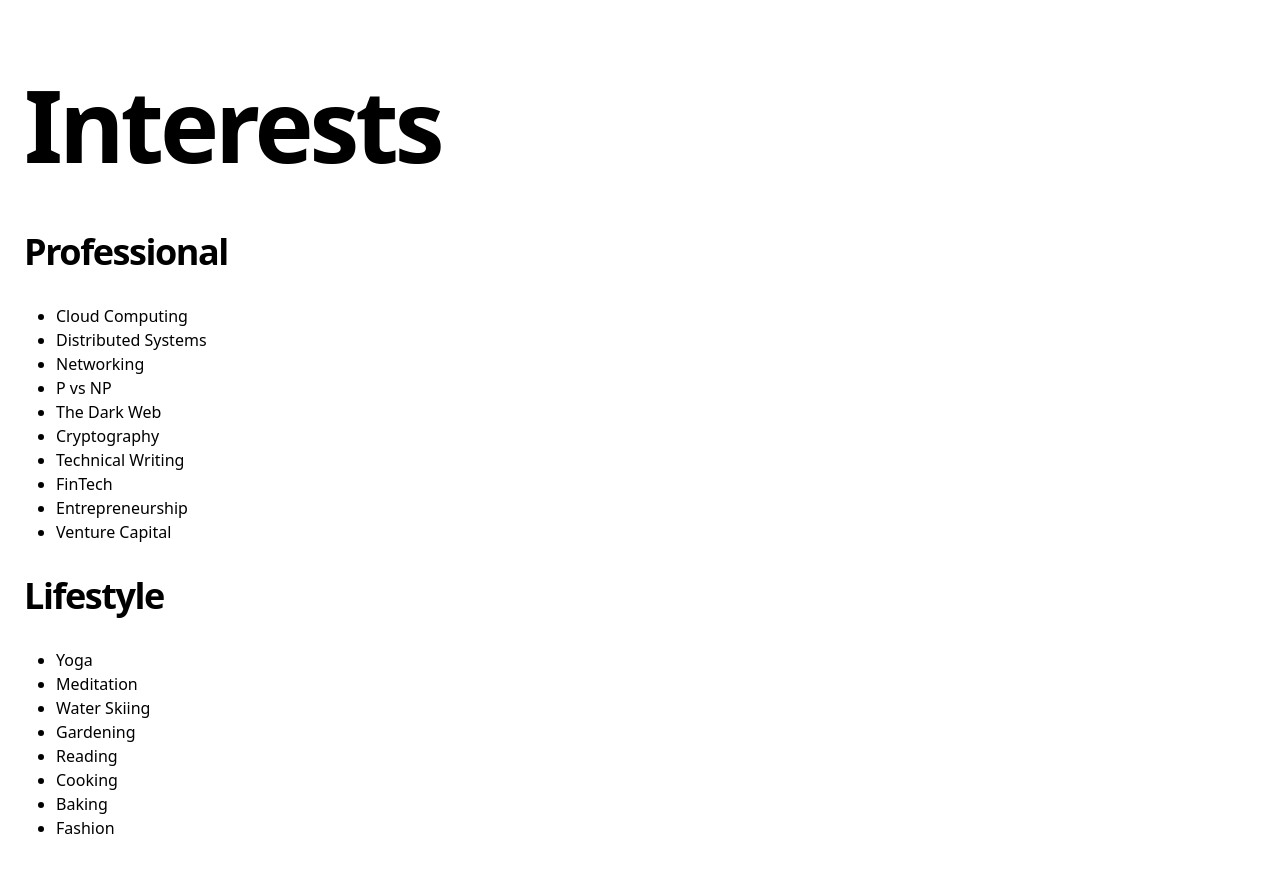
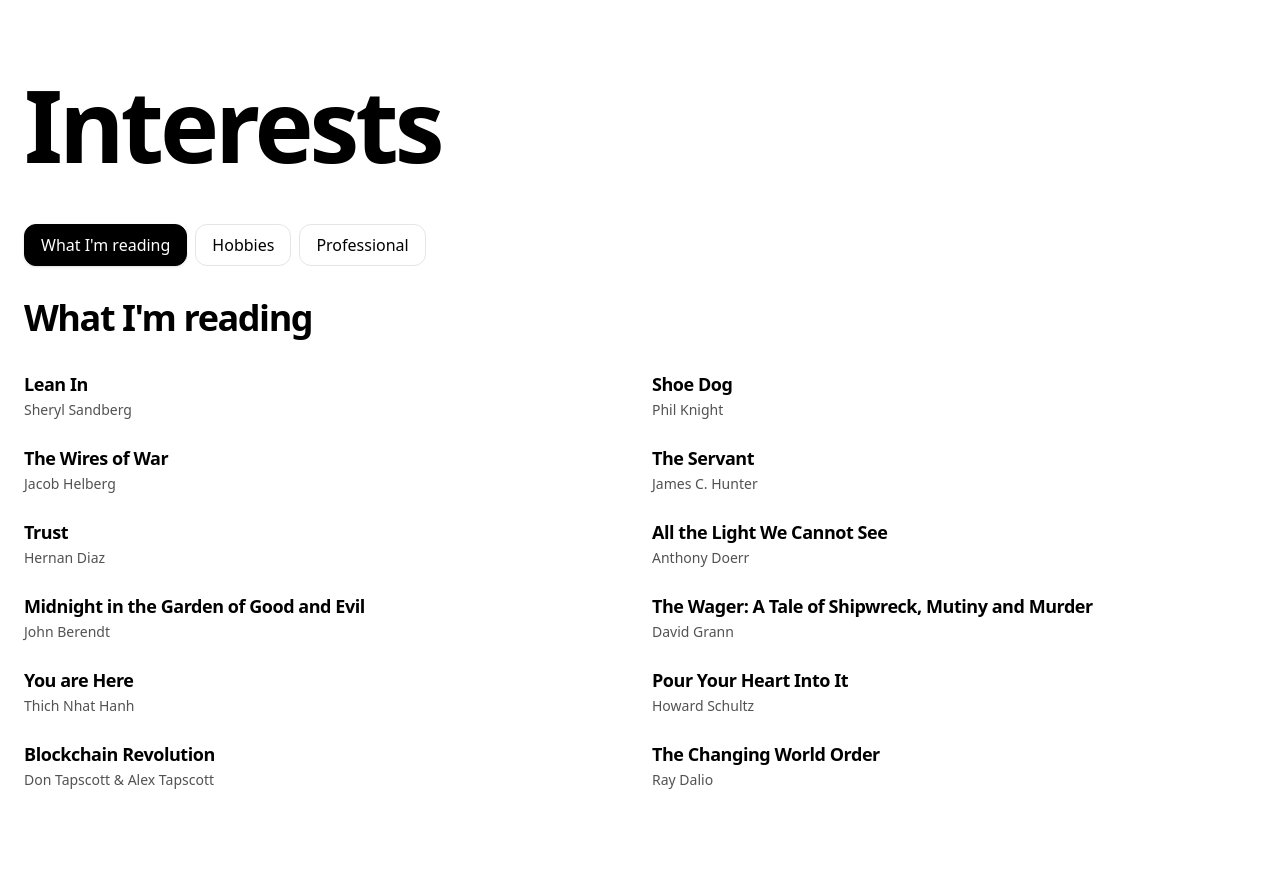
Before and after one commit to hadpeter/hadleypeterson-info, a Next.js app: page /interests in a window 1280 px wide. Shown: the top 872 px of the page. Built offline with nearby package versions, Linux system fonts and the light colour scheme.

Commit message:
interests

```diff
--- a/app/interests/page.js
+++ b/app/interests/page.js
@@ -1,42 +1,267 @@
-import PageTitleComponet from "../components/pageTitle.js"
-import PageSubTitleComponet from "../components/pageSubTitle.js"
-import DoubleListComponent from "../components/doubleList.js"
+'use client';
+import { useState } from "react";
+import PageTitleComponet from "../components/pageTitle.js";
+import PageSubTitleComponet from "../components/pageSubTitle.js";
+import DoubleListComponent from "../components/doubleList.js";
+
 
 export default function Interests() {
-    var prof_interests = [
-        {"name": "Cloud Computing", "image": "/interests/cloud_computing.webp"},
-        {"name": "Distributed Systems", "image": "/interests/distributed_systems.webp"},
-        {"name": "Networking", "image": "/interests/networking.webp"},
-        {"name": "P vs NP", "image": "/interests/p_v_np.jpg"},
-        {"name": "The Dark Web", "image": "/interests/dark_web.webp"},
-        {"name": "Cryptography", "image": "/interests/public_encryption.jpg"},
-        {"name": "Technical Writing", "image": "/interests/tech_writing.webp"},
-        {"name": "FinTech", "image": "/interests/fintech.webp"},
-        {"name": "Entrepreneurship", "image": "/interests/entrepreneurship.webp"},
-        {"name": "Venture Capital", "image": "/interests/venture_capital.webp"}
-    ]
+  const [tab, setTab] = useState("reading");
+
+  const readings = [
+    {
+      title: "Lean In",
+      by: "Sheryl Sandberg"
+    },
+    {
+      title: "Shoe Dog",
+      by: "Phil Knight"
+    },
+    {
+      title: "The Wires of War",
+      by: "Jacob Helberg"
+    },
+    {
+      title: "The Servant",
+      by: "James C. Hunter"
+    },
+    {
+      title: "Trust",
+      by: "Hernan Diaz"
+    },
+    {
+      title: "All the Light We Cannot See",
+      by: "Anthony Doerr"
+    },
+    {
+      title: "Midnight in the Garden of Good and Evil",
+      by: "John Berendt"
+    },
+    {
+      title: "The Wager: A Tale of Shipwreck, Mutiny and Murder",
+      by: "David Grann"
+    },
+    {
+      title: "You are Here",
+      by: "Thich Nhat Hanh"
+    },
+    {
+      title: "Pour Your Heart Into It",
+      by: "Howard Schultz"
+    },
+    {
+      title: "Blockchain Revolution",
+      by: "Don Tapscott & Alex Tapscott"
+    },
+    {
+      title: "The Changing World Order",
+      by: "Ray Dalio"
+    }
+  ];
+
+  const hobbies = [
+    { name: "Yoga", summary: "200 hour certified yoga teacher with a passion for Vinyasa yoga", href: "https://yogi-hadley.vercel.app/" },
+    { name: "Meditation", summary:"Long-time meditator, drawn to breathwork and manifestation" },
+    { name: "Water Skiing", summary: "Slalom skiing enthusiast" },
+    { name: "Gardening", summary: "Avid plant mom to herbs, monsteras, and fiddle leaf figs" },
+    { name: "Reading", summary: "Lover of non-fiction, historical fiction, and everything in between" },
+    { name: "Fashion", summary: "Fashion lover inspired by clean silhouettes and standout accessories" },
+    { name: "Cooking", summary: "Seasoned cook, devoted to healthy, vibrant flavors. Fish and vegetables are my specialy." },
+    { name: "Baking", summary: "Baking everything from cookies to pies. Famous among friends for chocolate salted buckwheat cookies." },
+  ];
+
+  const reflections = [
+    {
+      title: "Speed first, then polish",
+      date: "2025-07-08",
+      summary:
+        "Notes on shipping a rough cut early, instrumenting the funnel, and tightening the loop.",
+      href: "/writing/speed-first",
+      tags: ["shipping", "metrics", "process"],
+    },
+    {
+      title: "When to go exact vs. semantic",
+      date: "2025-05-21",
+      summary:
+        "Choosing retrieval modes based on intent; guardrails and hybrid strategies.",
+      href: "/writing/exact-vs-semantic",
+      tags: ["search", "ml", "ux"],
+    },
+    {
+      title: "Tiny interfaces that compound",
+      date: "2025-03-02",
+      summary:
+        "Why micro-interactions (latency, defaults, shortcuts) drive outsized product impact.",
+      href: "/writing/tiny-interfaces",
+      tags: ["product", "ux"],
+    },
+  ];
+
+  const professional_interests = [
+    { name: "Servant Leadership"},
+    { name: "Stakeholder Management"},
+    { name: "Product Strategy"},
+    { name: "Cloud Computing", image: "/interests/cloud_computing.webp" },
+    { name: "Distributed Systems", image: "/interests/distributed_systems.webp" },
+    { name: "P vs NP", image: "/interests/p_v_np.jpg" },
+    { name: "Cryptography", image: "/interests/public_encryption.jpg" },
+    { name: "Technical Writing", image: "/interests/tech_writing.webp" },
+    { name: "FinTech", image: "/interests/fintech.webp" },
+    { name: "Entrepreneurship", image: "/interests/entrepreneurship.webp" },
+    { name: "Venture Capital", image: "/interests/venture_capital.webp" },
+  ];
+
+  const Tab = ({ id, label }) => (
+    <button
+      onClick={() => setTab(id)}
+      className={
+        "px-4 py-2 rounded-xl text-sm md:text-base border transition " +
+        (tab === id
+          ? "bg-black text-white border-black shadow"
+          : "bg-white text-black border-neutral-200 hover:bg-neutral-50")
+      }
+      aria-pressed={tab === id}
+      aria-controls={`panel-${id}`}
+      role="tab"
+    >
+      {label}
+    </button>
+  );
+
+  const Section = ({ id, children }) => (
+    <div id={`panel-${id}`} role="tabpanel" className="mt-8">
+      {children}
+    </div>
+  );
+
+  const ReadingCard = ({ item }) => (
+    <div className="flex gap-4 items-start">
+    <div>
+        <div className="text-base md:text-lg font-semibold tracking-tight group-hover:underline">
+        {item.title}
+        </div>
+        <div className="text-sm text-neutral-600 mt-0.5">
+        {item.by}
+        </div>
+    </div>
+    </div>
+  );
+
+  const HobbiesCard = ({ h }) => {
+        const isLink = Boolean(h.href);
+        const classNameBase = "rounded-2xl border border-neutral-200 p-5";
+        const className = isLink
+            ? classNameBase + " hover:shadow-md transition block"
+            : classNameBase;
+
+        const Body = (
+            <>
+            <h3 className="mt-1 text-lg md:text-xl font-semibold leading-tight">
+                {h.name}
+            </h3>
+            <p className="mt-2 text-sm text-neutral-700 leading-relaxed">{h.summary}</p>
+            </>
+        );
+
+        return isLink ? (
+            <a href={h.href} className={className}>{Body}</a>
+        ) : (
+            <div className={className} role="article" aria-label={h.name}>{Body}</div>
+        );
+    };
+
+    const ReflectionCard = ({ r }) => {
+        const isLink = Boolean(r.href);
+        const classNameBase = "rounded-2xl border border-neutral-200 p-5";
+        const className = isLink
+            ? classNameBase + " hover:shadow-md transition block"
+            : classNameBase;
+
+        const Body = (
+            <>
+            <div className="text-xs uppercase tracking-wide text-neutral-500">
+                {new Date(r.date).toLocaleDateString(undefined, {
+                year: "numeric", month: "short", day: "numeric",
+                })}
+            </div>
+            <h3 className="mt-1 text-lg md:text-xl font-semibold leading-tight">
+                {r.title}
+            </h3>
+            <p className="mt-2 text-sm text-neutral-700 leading-relaxed">{r.summary}</p>
+            {r.tags?.length ? (
+                <div className="mt-3 flex flex-wrap gap-2">
+                {r.tags.map((t) => (
+                    <span key={t} className="rounded-full border border-neutral-300 px-2 py-0.5 text-xs text-neutral-700">
+                    {t}
+                    </span>
+                ))}
+                </div>
+            ) : null}
+            </>
+        );
+
+        return isLink ? (
+            <a href={r.href} className={className}>{Body}</a>
+        ) : (
+            <div className={className} role="article" aria-label={r.title}>{Body}</div>
+        );
+    };
 
 
-    var lifestyle_intersts = [
-        {"name": "Yoga", "image": "/interests/yoga.webp"},
-        {"name": "Meditation", "image": "/interests/meditation.webp"},
-        {"name": "Water Skiing", "image": "/interests/water_skiing.webp"},
-        {"name": "Gardening", "image": "/interests/gardening.webp"},
-        {"name": "Reading", "image": "/interests/reading.webp"},
-        {"name": "Cooking", "image": "/interests/cooking.webp"},
-        {"name": "Baking", "image": "/interests/baking.webp"},
-        {"name": "Fashion", "image": "/interests/fashion.webp"},
-    ]
+  return (
+    <div className="min-h-screen my-6 mx-6">
+      <section className="flex-col md:flex-row flex items-center md:justify-between mt-16 mb-8 md:mb-10">
+        <PageTitleComponet title="Interests" />
+      </section>
 
-    return (
-        <div className="min-h-screen my-6 mx-6">
-        <section className="flex-col md:flex-row flex items-center md:justify-between mt-16 mb-16 md:mb-12">
-            <PageTitleComponet title="Interests"></PageTitleComponet>
-        </section>
-        <PageSubTitleComponet title="Professional"></PageSubTitleComponet>
-        <DoubleListComponent items={prof_interests}></DoubleListComponent>
-        <PageSubTitleComponet title="Lifestyle"></PageSubTitleComponet>
-        <DoubleListComponent items={lifestyle_intersts}></DoubleListComponent>
+      {/* Tabs */}
+      <div role="tablist" aria-label="Interests sections" className="flex flex-wrap gap-2">
+        <Tab id="reading" label="What I'm reading" />
+        <Tab id="hobbies" label="Hobbies" />
+        {/* <Tab id="reflections" label="Reflections / Thoughts" /> */}
+        <Tab id="professional" label="Professional" />
+      </div>
+
+      {/* Panels */}
+      {tab === "reading" && (
+        <Section id="reading">
+          <PageSubTitleComponet title="What I'm reading" />
+          <div className="grid grid-cols-1 md:grid-cols-2 gap-4 md:gap-6">
+            {readings.map((b) => (
+              <ReadingCard key={b.title} item={b} />
+            ))}
+          </div>
+        </Section>
+      )}
+
+      {tab === "hobbies" && (
+        <Section id="hobbies">
+          <PageSubTitleComponet title="Hobbies" />
+          <div className="grid grid-cols-1 md:grid-cols-2 gap-4 md:gap-6">
+            {hobbies.map((h) => (
+                <HobbiesCard key={h.name} h={h} />
+            ))}
+          </div>
+        </Section>
+      )}
+
+      {tab === "reflections" && (
+        <Section id="reflections">
+          <PageSubTitleComponet title="Reflections" />
+          <div className="grid grid-cols-1 md:grid-cols-2 gap-4 md:gap-6">
+            {reflections.map((r) => (
+              <ReflectionCard key={r.title} r={r} />
+            ))}
+          </div>
+        </Section>
+      )}
+
+      {tab === "professional" && (
+        <Section id="professional">
+          <PageSubTitleComponet title="Professional Curiosities" />
+          <DoubleListComponent items={professional_interests} />
+        </Section>
+      )}
     </div>
-    );
-  }
+  );
+}
```
